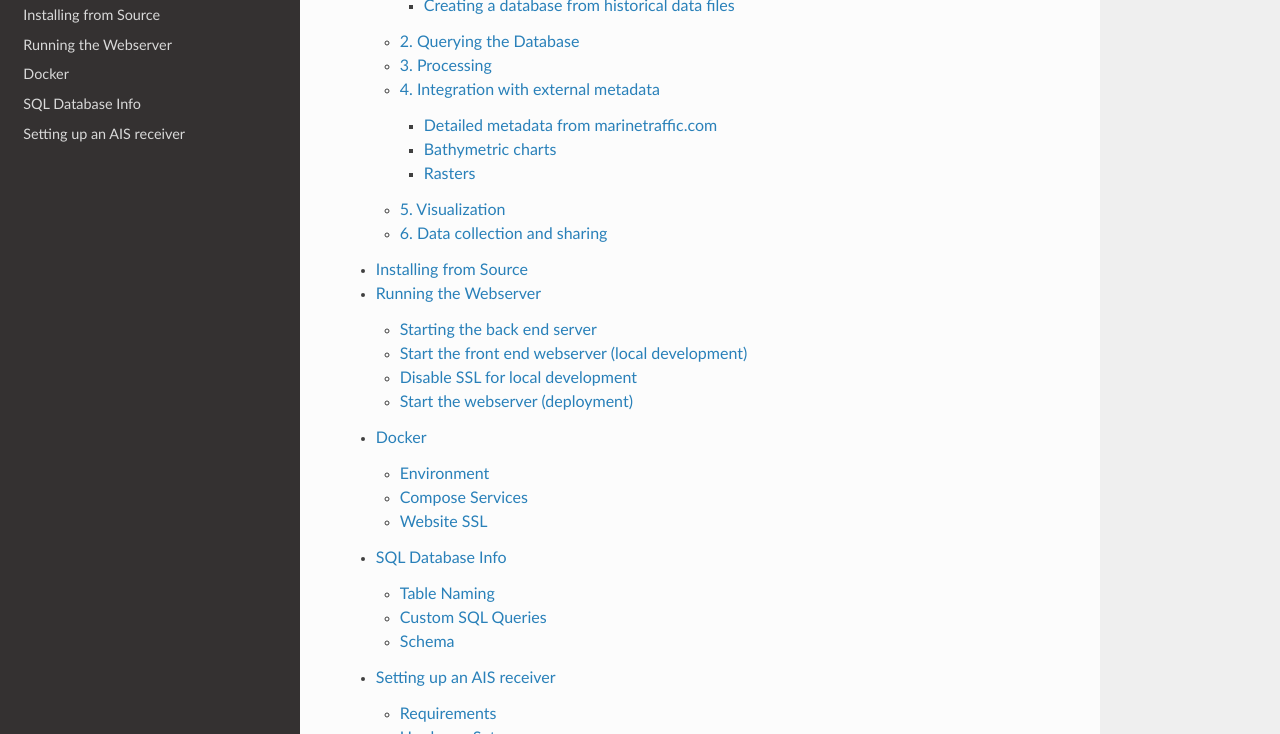
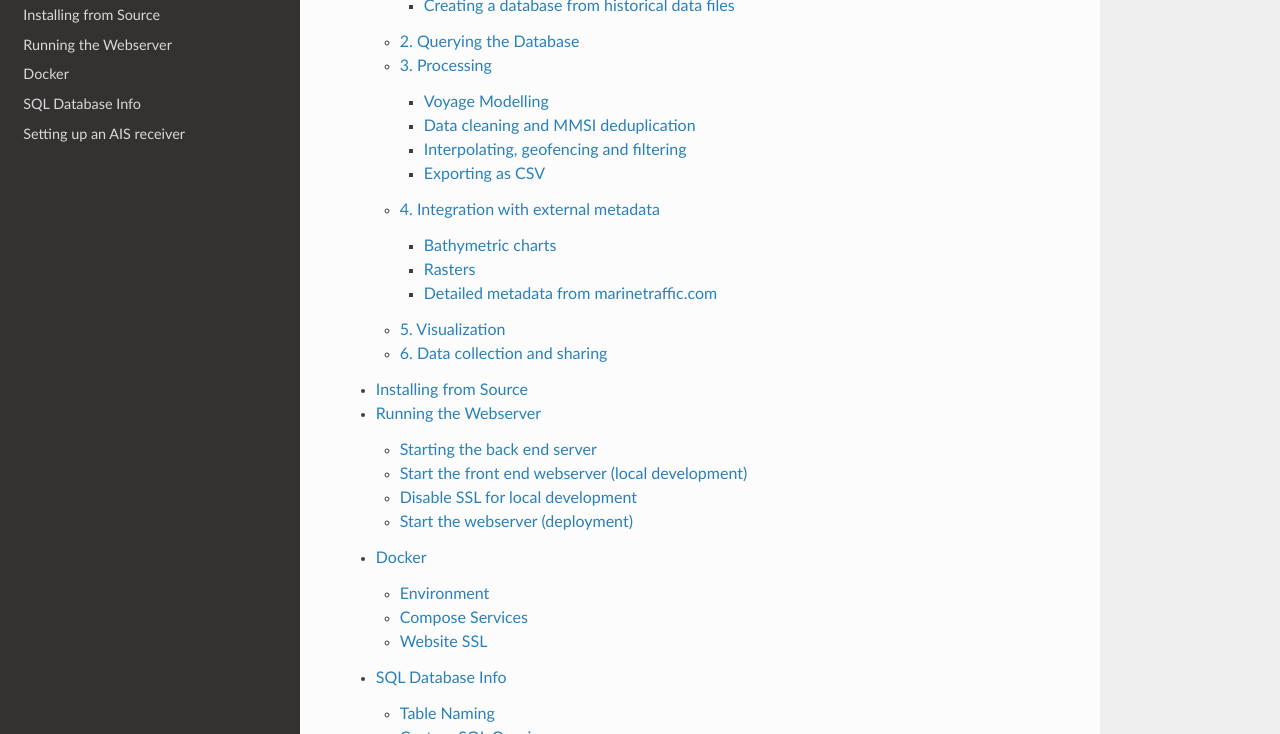
Before and after one commit to AISViz/AISdb, a Sphinx documentation site: the page built from docs/source/index.rst, in a window 1280 px wide and 900 px high, scrolled down 758 px, cut to the strip 166-900 px from the top of the window. Built offline with Sphinx 7.4.7 and the Read the Docs theme 2.0.0, drawn with Linux system fonts in a browser that asks for light colours; pages that are not in the unit, such as notebooks, are missing from menus; some of the changed lines change nothing that is shown.

Commit message:
update intro doc #noupdate

```diff
--- a/docs/source/intro.rst
+++ b/docs/source/intro.rst
@@ -27,9 +27,9 @@
       * Get vessel trajectories from the database
       * Query a bounding box encapsulating a collection of zone polygons
   3. :ref:`Processing AIS messages <processing>`
+      * Voyage modelling
       * Data cleaning and MMSI deduplication
-      * Interpolate vessel trajectories to uniform intervals
-      * Geofencing and filtering messages
+      * Interpolating, Geofencing and filtering
   4. :ref:`Integration with external metadata <external-data>`
       * Retrieve detailed vessel metadata from marinetraffic.com
       * Bathymetric charts
@@ -108,8 +108,11 @@
 ------------------------
 
 Parameters for the database query can be defined using :class:`aisdb.database.dbqry.DBQuery`.
-Iterate over rows returned from the database for each vessel with :func:`aisdb.database.dbqry.DBQuery.gen_qry`, and vectorize each vessel trajectory as a dictionary of numpy arrays using :func:`aisdb.track_gen.TrackGen`.
-The following query will return vessel positions from the past 48h:
+Iterate over rows returned from the database for each vessel with :func:`aisdb.database.dbqry.DBQuery.gen_qry`.
+Convert the results into generator yielding dictionaries with numpy arrays describing position vectors e.g. lon, lat, and time using :func:`aisdb.track_gen.TrackGen`.
+
+
+The following query will return vessel positions from the past 48 hours:
 
 .. code-block:: python
 
@@ -160,20 +163,115 @@
 3. Processing
 -------------
 
+Voyage Modelling
+++++++++++++++++
+
+The generator described above can be input into a processing function, yielding modified results.
+For example, to model the activity of vessels on a per-voyage or per-transit basis, each voyage is defined as a continuous vector of vessel positions where the time between observed timestamps never exceeds a 24-hour period.
+
+.. code-block:: python
+
+    import aisdb
+    from datetime import datetime, timedelta
+
+    maxdelta = timedelta(hours=24)
+
+    with aisdb.DBConn() as dbconn:
+      qry = aisdb.DBQuery(
+        dbconn=dbconn,
+        dbpath='AIS.sqlitedb',
+        callback=aisdb.database.sql_query_strings.in_timerange,
+        start=datetime.utcnow() - timedelta(hours=48),
+        end=datetime.utcnow(),
+      )
+
+      tracks = aisdb.TrackGen(qry.gen_qry())
+      track_segments = aisdb.split_timedelta(tracks, maxdelta)
+
+      for segment in track_segments:
+          print(segment)
+
+
+Data cleaning and MMSI deduplication
+++++++++++++++++++++++++++++++++++++
+
+
+A common issue with AIS is that the data is noisy, and databases may contain multiple vessels broadcasting with same identifier at the same time.
+The :func:`aisdb.track_gen.encode_greatcircledistance` function uses an encoder to check the approximate distance between each vessel's position, and then segments resulting vectors where a surface vessel couldn't reasonably travel there using the most direct path, e.g. above 50 knots.
+A distance threshold and speed threshold are used as a hard limit on the maximum delta distance or delta time allowed between messages to be considered continuous.
+A score is computed for each position delta, with sequential messages in close proximity at shorter intervals given a higher score, calculated by haversine distance divided by elapsed time.
+Any deltas with a score not reaching the minimum threshold are considered as the start of a new segment.
+Finally, the beginning of each new segment is compared to the end of each existing segment with a matching vessel identifier, and if the delta exceeds the minimum score, the segments are concatenated.
+If multiple existing trajectories meet the minimum score threshold, the new segment will be concatenated the existing segment with the highest score.
+
+Processing functions may be executed in sequence as a processing chain or pipeline, so after segmenting the individual voyages as shown above, results can be input into the encoder to effectively remove noise and correct for vessels with duplicate identifiers.
+
+.. code-block:: python
+
+    import aisdb
+    from datetime import datetime, timedelta
+
+    maxdelta = timedelta(hours=24)
+    distance_threshold = 200000  # meters
+    speed_threshold = 50  # knots
+    minscore = 1e-6
+
+    with aisdb.DBConn() as dbconn:
+        qry = aisdb.DBQuery(
+          dbconn=dbconn,
+          dbpath='AIS.sqlitedb',
+          callback=aisdb.database.sql_query_strings.in_timerange,
+          start=datetime.utcnow() - timedelta(hours=48),
+          end=datetime.utcnow(),
+        )
+
+        tracks = aisdb.TrackGen(qry.gen_qry())
+        track_segments = aisdb.split_timedelta(tracks, maxdelta)
+        tracks_encoded = aisdb.encode_greatcircledistance(track_segments, distance_threshold=distance_threshold, speed_threshold=speed_threshold, minscore=minscore)
+
+
+Interpolating, geofencing and filtering
++++++++++++++++++++++++++++++++++++++++
+
+Building on the above processing pipeline, the resulting cleaned trajectories can then be geofenced and filtered for results contained by atleast one domain polygon, and interpolated for uniformity.
+
+.. code-block:: python
+
+    # ...
+        domain = aisdb.DomainFromPoints(points=[(-63.6, 44.6),], radial_distances=[5000,])
+        tracks_filtered = aisdb.track_gen.fence_tracks(tracks_encoded, domain)
+        tracks_interp = aisdb.interp_time(tracks_filtered, step=timedelta(minutes=15))
+
+        for segment in track_segments:
+            print(segment)
+
+
+Additional processing functions can be found in the :mod:`aisdb.track_gen` module.
+
+Exporting as CSV
+++++++++++++++++
+
+The resulting processed voyage data can be exported in CSV format instead of being printed:
+
+.. code-block:: python
+
+    # ...
+        aisdb.write_csv(tracks_interp, 'ais_24h_processed.csv')
+
 
 .. _external-data:
 
 4. Integration with external metadata
 -------------------------------------
 
-Detailed metadata from marinetraffic.com
-++++++++++++++++++++++++++++++++++++++++
-
 Bathymetric charts
 ++++++++++++++++++
 
 Rasters
 +++++++
+
+Detailed metadata from marinetraffic.com
+++++++++++++++++++++++++++++++++++++++++
 
 
 .. _visualization:
@@ -183,7 +281,7 @@
 
 AIS data contained in the database may be viewed in a web map such as the one shown above.
 Requires nodejs and npm installed.
-Run this script from inside the project directory to start the JS client and database server.
+Clone the project repo, and this script from inside the project root directory to start the web client and database server.
 Configuration options such as database path may be set by environment variables.
 
 .. literalinclude:: ../../examples/display.py
@@ -194,8 +292,6 @@
 6. Data collection and sharing
 ------------------------------
 
-
-
 AIS station operators are encouraged to share incoming AIS data from their receivers with the MERIDIAN data sharing network.
 
 .. code-block:: python
```
Also changed, not shown: 3 other files.
